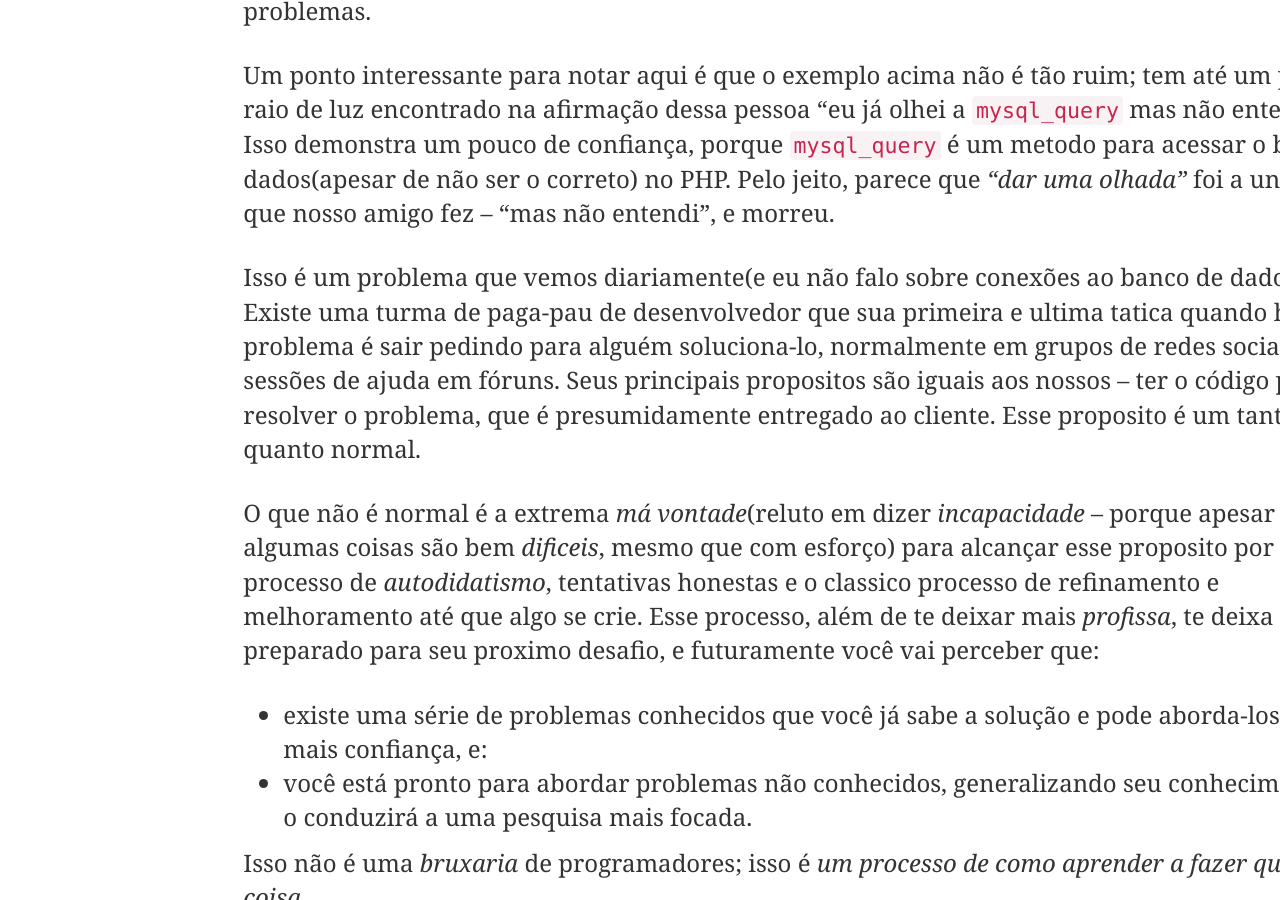
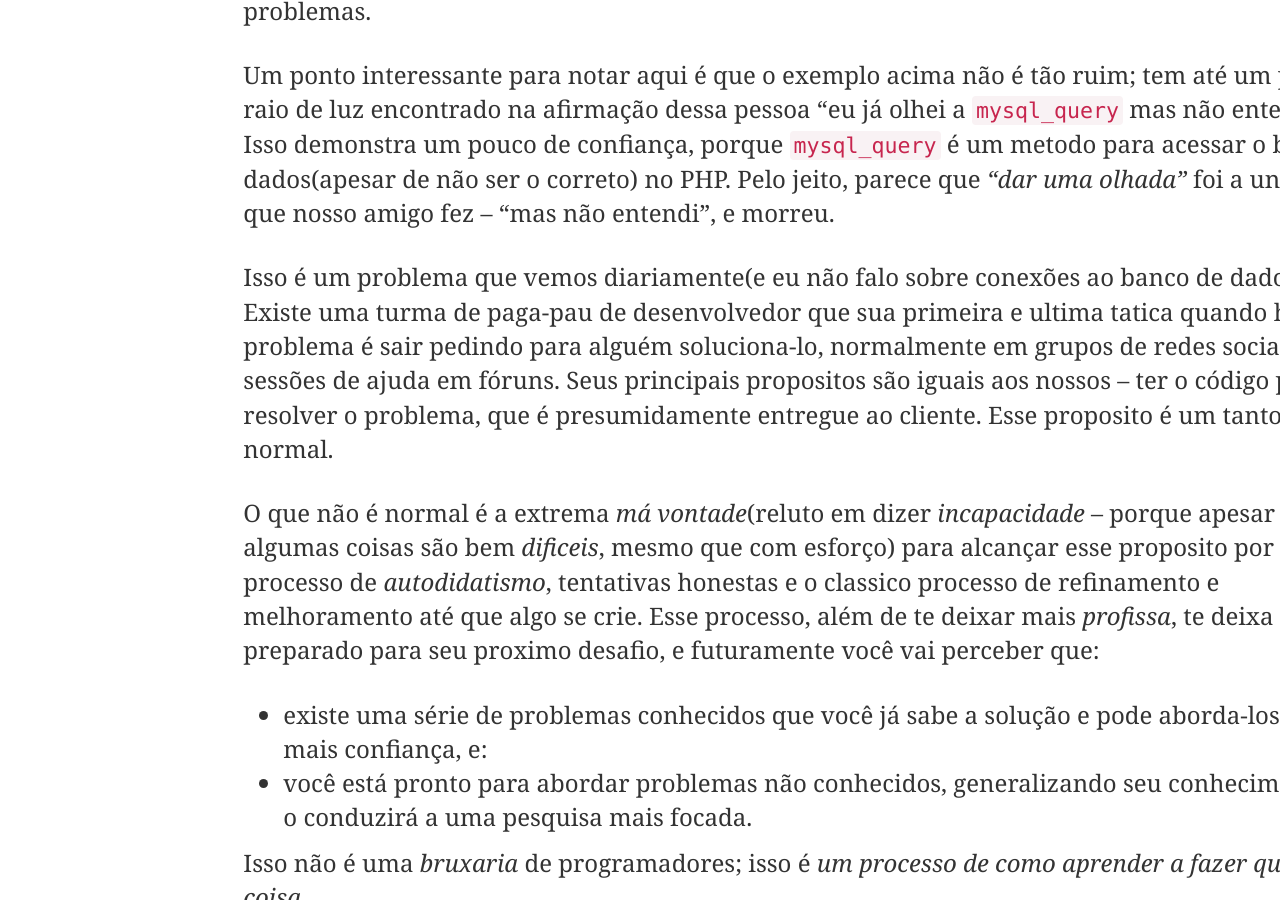
Before and after one commit to schleumer/oquevocetentou, a Jekyll site: the page built from index.html, in a window 1280 px wide and 900 px high, scrolled down 1444 px. Built offline with Jekyll 4.4.1, drawn with Linux system fonts in a browser that asks for light colours; Markdown is read by kramdown in place of the engine named in the settings; the list of posts is cut into pages by our own code; some of the changed text lies outside the part shown.

Commit message:
fixfixfix

```diff
--- a/_includes/page.md
+++ b/_includes/page.md
@@ -30,7 +30,7 @@ O problema é a forma dessa pessoa solucionar seus problemas é pedir por uma so
 Um ponto interessante para notar aqui é que o exemplo acima não é tão ruim; tem até um pequeno raio de luz encontrado na afirmação dessa pessoa "eu já olhei a `mysql_query` mas não entendi". Isso demonstra um pouco de confiança, porque `mysql_query` é um metodo para acessar o banco de dados(apesar de não ser o correto) no PHP. Pelo jeito, parece que *"dar uma olhada"* foi a unica coisa que nosso amigo fez -- "mas não entendi", e morreu.
 
 
-Isso é um problema que vemos diariamente(e eu não falo sobre conexões ao banco de dados). Existe uma turma de paga-pau de desenvolvedor que sua primeira e ultima tatica quando há um problema é sair pedindo para alguém soluciona-lo, normalmente em grupos de redes sociais e sessões de ajuda em fóruns. Seus principais propositos são iguais aos nossos -- ter o código para resolver o problema, que é presumidamente entregado ao cliente. Esse proposito é um tanto quanto normal.
+Isso é um problema que vemos diariamente(e eu não falo sobre conexões ao banco de dados). Existe uma turma de paga-pau de desenvolvedor que sua primeira e ultima tatica quando há um problema é sair pedindo para alguém soluciona-lo, normalmente em grupos de redes sociais e sessões de ajuda em fóruns. Seus principais propositos são iguais aos nossos -- ter o código para resolver o problema, que é presumidamente entregue ao cliente. Esse proposito é um tanto quanto normal.
 
 
 O que não é normal é a extrema *má vontade*(reluto em dizer *incapacidade* -- porque apesar de tudo, algumas coisas são bem *dificeis*, mesmo que com esforço) para alcançar esse proposito por um processo de *autodidatismo*, tentativas honestas e o classico processo de refinamento e melhoramento até que algo se crie. Esse processo, além de te deixar mais *profissa*, te deixa preparado para seu proximo desafio, e futuramente você vai perceber que:
```
Also changed, not shown: other parts of _includes/page.md (+1 -1 lines).
